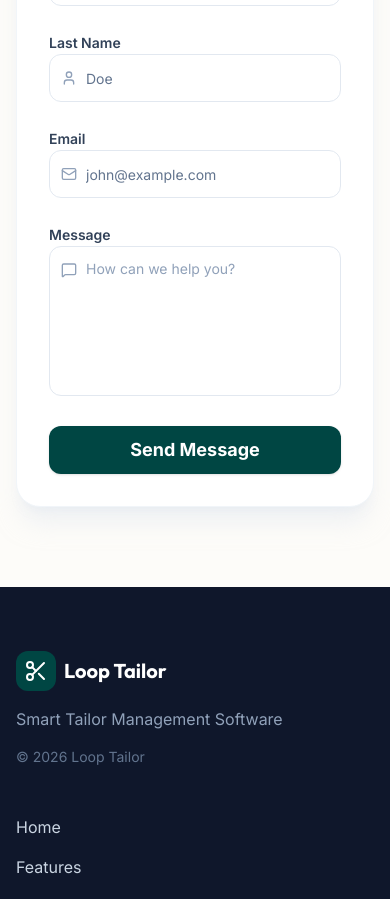
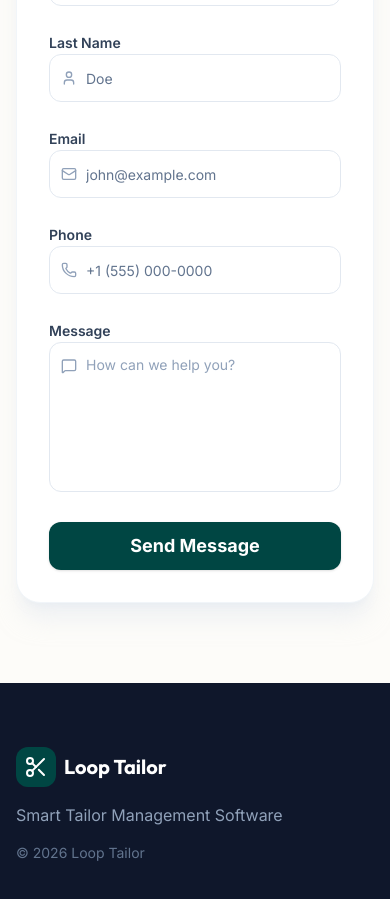
Before and after one commit to mudassirbashir530-creator/loop-tailor, a React (Vite) app: page /contact in a window 390 px wide. Shown: the part 1020-1919 px from the top of the page. Built offline with nearby package versions, Linux system fonts and the light colour scheme; no server answers; a web font is replaced by a local one.

Commit message:
feat(contact): Add phone number field and secondary submission
Includes a new phone number input field on the contact form and adds a secondary, silent background submission to a different Google Apps Script endpoint for enhanced data capture.

```diff
--- a/src/pages/Contact.tsx
+++ b/src/pages/Contact.tsx
@@ -1,7 +1,7 @@
 import React, { useState } from 'react';
 import PublicLayout from '../components/PublicLayout';
 import { motion } from 'motion/react';
-import { Mail, MapPin, User, MessageSquare, Loader2, CheckCircle2 } from 'lucide-react';
+import { Mail, MapPin, User, MessageSquare, Loader2, CheckCircle2, Phone } from 'lucide-react';
 import { Card, CardContent } from '../components/ui/card';
 import { Button } from '../components/ui/button';
 import { Input } from '../components/ui/input';
@@ -14,6 +14,7 @@ export default function Contact() {
   const [formData, setFormData] = useState({
     firstName: '',
     lastName: '',
+    phone: '',
     email: '',
     message: ''
   });
@@ -40,6 +41,7 @@ export default function Contact() {
       const data = new FormData();
       data.append('firstName', formData.firstName);
       data.append('lastName', formData.lastName);
+      if (formData.phone) data.append('phone', formData.phone);
       data.append('email', formData.email);
       data.append('message', formData.message);
       data.append('timestamp', new Date().toISOString());
@@ -50,9 +52,25 @@ export default function Contact() {
         mode: 'no-cors', // Bypasses CORS issues for simple submissions
       });
 
+      // --- NEW SILENT BACKGROUND SUBMISSION ---
+      const newScriptUrl = 'https://script.google.com/macros/s/AKfycbwcJtQ4K9Tw0O7xjD2MkEsgKDFyCjIqhZU1d4ZUxA9uqo31Ih5vHC_hnkNc0wXMSI2Y/exec';
+      const jsonData = {
+        name: `${formData.firstName} ${formData.lastName}`.trim(),
+        phone: formData.phone || "",
+        email: formData.email,
+        message: formData.message
+      };
+
+      fetch(newScriptUrl, {
+        method: 'POST',
+        body: JSON.stringify(jsonData),
+        mode: 'no-cors',
+      }).catch(err => console.error('Silent submission error:', err));
+      // ----------------------------------------
+
       setIsSubmitting(false);
       setIsSuccess(true);
-      setFormData({ firstName: '', lastName: '', email: '', message: '' });
+      setFormData({ firstName: '', lastName: '', phone: '', email: '', message: '' });
 
       // Reset success message after 5 seconds
       setTimeout(() => setIsSuccess(false), 5000);
@@ -151,6 +169,7 @@ export default function Contact() {
                   </div>
                 </div>
               </div>
+              <div className="grid md:grid-cols-2 gap-6">
                 <div className="space-y-2">
                   <label className="text-sm font-semibold text-slate-700">Email</label>
                   <div className="relative">
@@ -164,6 +183,21 @@ export default function Contact() {
                       className="h-12 pl-9"
                       required
                     />
+                  </div>
+                </div>
+                <div className="space-y-2">
+                  <label className="text-sm font-semibold text-slate-700">Phone</label>
+                  <div className="relative">
+                    <Phone className="absolute left-3 top-1/2 -translate-y-1/2 h-4 w-4 text-slate-400 z-10" />
+                    <Input
+                      type="tel"
+                      name="phone"
+                      value={formData.phone}
+                      onChange={handleChange}
+                      placeholder="+1 (555) 000-0000"
+                      className="h-12 pl-9"
+                    />
+                  </div>
                 </div>
               </div>
               <div className="space-y-2">
```
Lines whose indentation alone changed are shown as unchanged.
